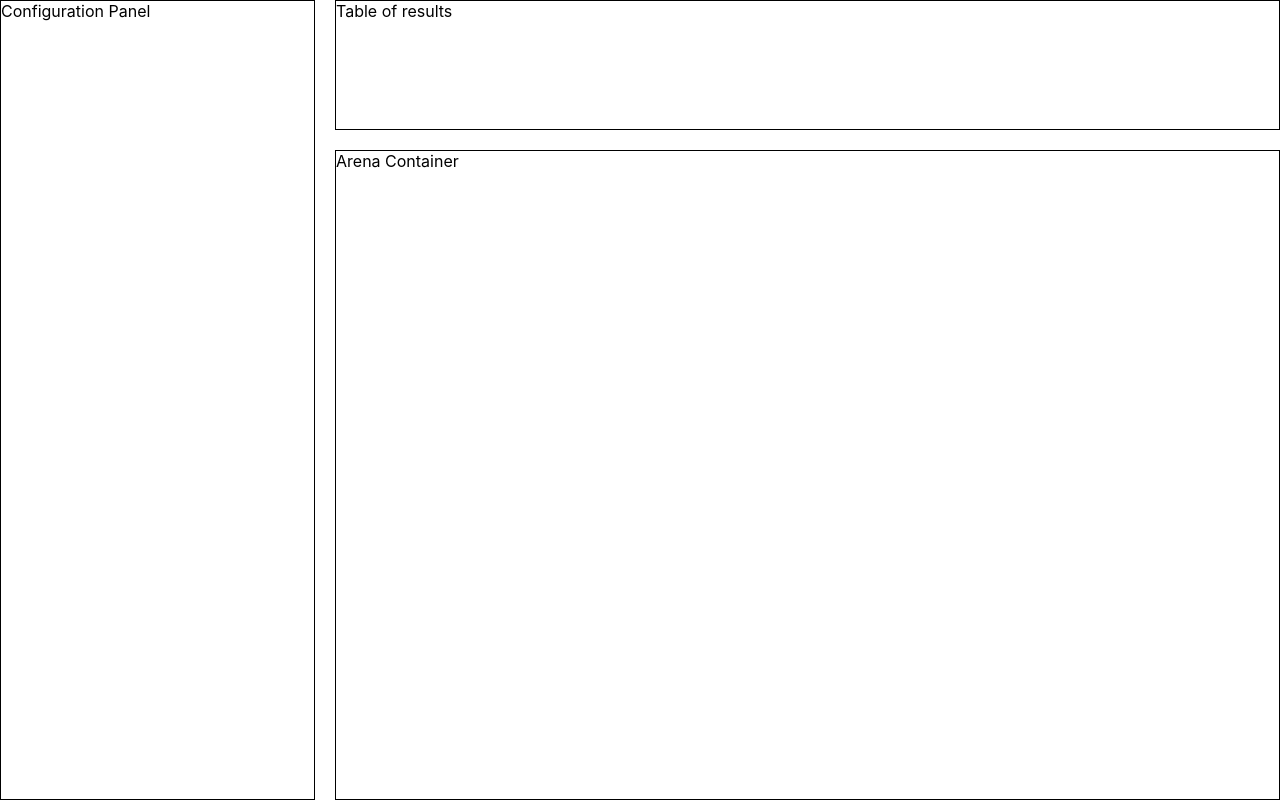
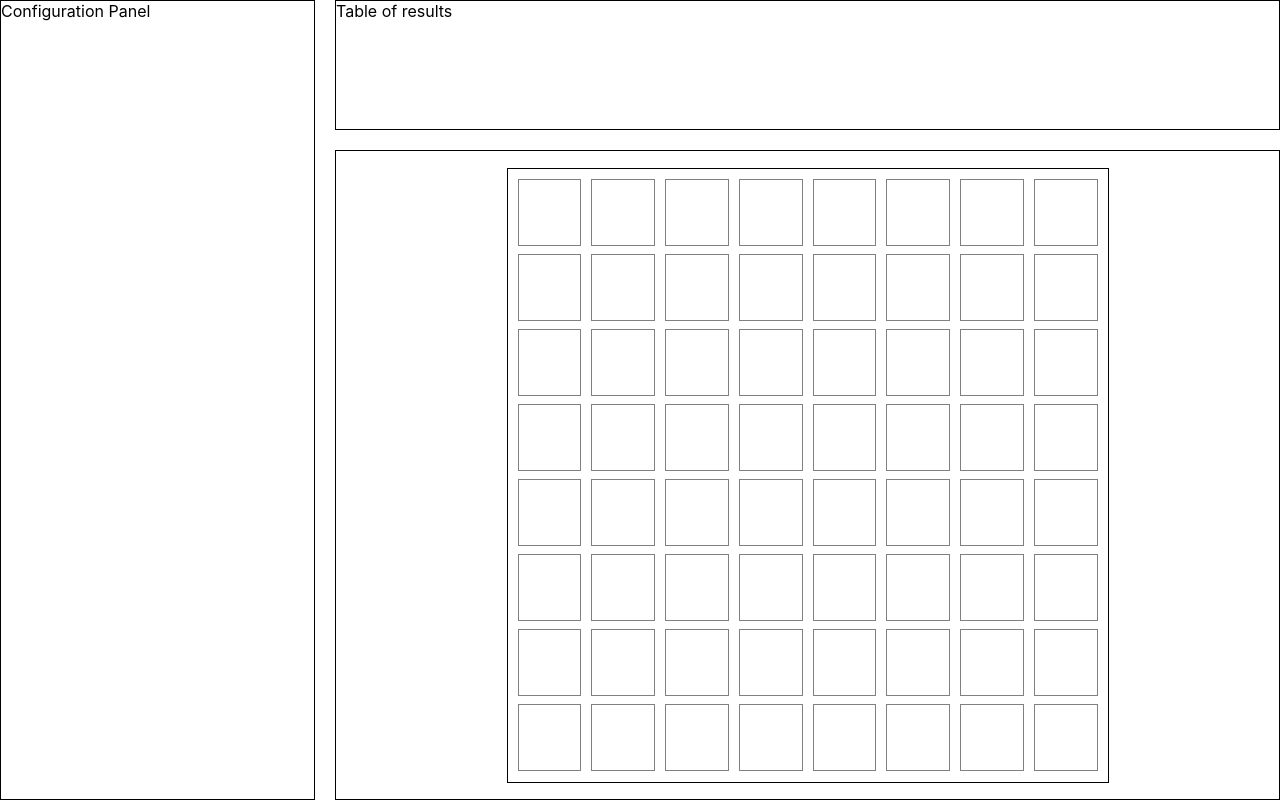
Before and after one commit to chingu-voyages/v44-tier2-team-18, a React (Create React App) app: page /gamepage in a window 1280 px wide. Built offline with nearby package versions, Linux system fonts and the light colour scheme; a web font is replaced by a local one.

Commit message:
feat: Create arena square

```diff
--- /dev/null
+++ b/src/components/Bot/Bot.scss
@@ -0,0 +1,12 @@
+.bot {
+    flex: 33%;
+    height: 100%;
+    border: 1px solid grey;
+    margin: 5px;
+    display: grid;
+    place-items: center;
+    font-size: 30px;
+    font-weight: bolder;
+    color: black;
+    font-family: Arial, Helvetica, sans-serif;
+  }
--- /dev/null
+++ b/src/components/Bot/Bot.tsx
@@ -0,0 +1,18 @@
+import React, { useContext } from 'react';
+import { AppContext } from '../GamePage/GamePageLayout';
+import './Bot.scss'
+
+interface BotProps {
+  columnPosition: number;
+  rowPosition: number;
+}
+
+function Bot({ columnPosition, rowPosition }: BotProps) {
+  const { board } = useContext(AppContext)
+  const bot = board[columnPosition][rowPosition]
+  return (
+    <div className='bot'>{bot}</div>
+  )
+}
+
+export default Bot
--- a/src/components/GamePage/Arena/Arena.scss
+++ b/src/components/GamePage/Arena/Arena.scss
@@ -0,0 +1,22 @@
+.board {
+    width: 600px;
+    height: 600px;
+    border: 1px solid black;
+    padding-bottom: 13px;
+    display: flex;
+    flex-direction: column;
+
+    @media (max-width: 700px) {
+        width: 250px;
+        height: 250px;
+    }
+
+
+    .row {
+        flex: 33%;
+        display: flex;
+        flex-direction: row;
+        margin: 5px;
+      }
+
+  }
--- a/src/components/GamePage/Arena/Arena.tsx
+++ b/src/components/GamePage/Arena/Arena.tsx
@@ -1,8 +1,92 @@
-import './Arena.scss'
+import Bot from '../../Bot/Bot';
+import './Arena.scss';
+import React from 'react';
 
-function Arena() {
-
-    return <div className="arena-container">Arena Container</div>;
+function Arena(): JSX.Element {
+    return (
+        <div className="board">
+            <div className='row'>
+                <Bot columnPosition={0} rowPosition={0} />
+                <Bot columnPosition={1} rowPosition={0} />
+                <Bot columnPosition={2} rowPosition={0} />
+                <Bot columnPosition={3} rowPosition={0} />
+                <Bot columnPosition={4} rowPosition={0} />
+                <Bot columnPosition={5} rowPosition={0} />
+                <Bot columnPosition={6} rowPosition={0} />
+                <Bot columnPosition={7} rowPosition={0} />
+            </div>
+            <div className='row'>
+                <Bot columnPosition={0} rowPosition={0} />
+                <Bot columnPosition={1} rowPosition={1} />
+                <Bot columnPosition={2} rowPosition={1} />
+                <Bot columnPosition={3} rowPosition={1} />
+                <Bot columnPosition={4} rowPosition={1} />
+                <Bot columnPosition={5} rowPosition={1} />
+                <Bot columnPosition={6} rowPosition={1} />
+                <Bot columnPosition={7} rowPosition={1} />
+            </div>
+            <div className='row'>
+                <Bot columnPosition={0} rowPosition={0} />
+                <Bot columnPosition={1} rowPosition={2} />
+                <Bot columnPosition={2} rowPosition={2} />
+                <Bot columnPosition={3} rowPosition={2} />
+                <Bot columnPosition={4} rowPosition={2} />
+                <Bot columnPosition={5} rowPosition={2} />
+                <Bot columnPosition={6} rowPosition={2} />
+                <Bot columnPosition={7} rowPosition={2} />
+            </div>
+            <div className='row'>
+                <Bot columnPosition={0} rowPosition={3} />
+                <Bot columnPosition={1} rowPosition={3} />
+                <Bot columnPosition={2} rowPosition={3} />
+                <Bot columnPosition={3} rowPosition={3} />
+                <Bot columnPosition={4} rowPosition={3} />
+                <Bot columnPosition={5} rowPosition={3} />
+                <Bot columnPosition={6} rowPosition={3} />
+                <Bot columnPosition={7} rowPosition={3} />
+            </div>
+            <div className='row'>
+                <Bot columnPosition={0} rowPosition={4} />
+                <Bot columnPosition={1} rowPosition={4} />
+                <Bot columnPosition={2} rowPosition={4} />
+                <Bot columnPosition={3} rowPosition={4} />
+                <Bot columnPosition={4} rowPosition={4} />
+                <Bot columnPosition={5} rowPosition={4} />
+                <Bot columnPosition={6} rowPosition={4} />
+                <Bot columnPosition={7} rowPosition={4} />
+            </div>
+            <div className='row'>
+                <Bot columnPosition={0} rowPosition={5} />
+                <Bot columnPosition={1} rowPosition={5} />
+                <Bot columnPosition={2} rowPosition={5} />
+                <Bot columnPosition={3} rowPosition={5} />
+                <Bot columnPosition={4} rowPosition={5} />
+                <Bot columnPosition={5} rowPosition={5} />
+                <Bot columnPosition={6} rowPosition={5} />
+                <Bot columnPosition={7} rowPosition={5} />
+            </div>
+            <div className='row'>
+                <Bot columnPosition={0} rowPosition={6} />
+                <Bot columnPosition={1} rowPosition={6} />
+                <Bot columnPosition={2} rowPosition={6} />
+                <Bot columnPosition={3} rowPosition={6} />
+                <Bot columnPosition={4} rowPosition={6} />
+                <Bot columnPosition={5} rowPosition={6} />
+                <Bot columnPosition={6} rowPosition={6} />
+                <Bot columnPosition={7} rowPosition={6} />
+            </div>
+            <div className='row'>
+                <Bot columnPosition={0} rowPosition={7} />
+                <Bot columnPosition={1} rowPosition={7} />
+                <Bot columnPosition={2} rowPosition={7} />
+                <Bot columnPosition={3} rowPosition={7} />
+                <Bot columnPosition={4} rowPosition={7} />
+                <Bot columnPosition={5} rowPosition={7} />
+                <Bot columnPosition={6} rowPosition={7} />
+                <Bot columnPosition={7} rowPosition={7} />
+            </div>
+        </div>
+    )
 }
 
 export default Arena;
--- /dev/null
+++ b/src/components/GamePage/Constant.tsx
@@ -0,0 +1,10 @@
+export const boardDefault = [
+    ['', '', '', '', '', '', '', ''],
+    ['', '', '', '', '', '', '', ''],
+    ['', '', '', '', '', '', '', ''],
+    ['', '', '', '', '', '', '', ''],
+    ['', '', '', '', '', '', '', ''],
+    ['', '', '', '', '', '', '', ''],
+    ['', '', '', '', '', '', '', ''],
+    ['', '', '', '', '', '', '', ''],
+];
--- a/src/components/GamePage/GamePageLayout.scss
+++ b/src/components/GamePage/GamePageLayout.scss
@@ -13,6 +13,9 @@
     }
     .arena-section {
         border: 1px solid black;
+        display: flex;
+        justify-content: center;
+        align-items: center;
     }
     .leadboard-section {
         border: 1px solid black;
--- a/src/components/GamePage/GamePageLayout.tsx
+++ b/src/components/GamePage/GamePageLayout.tsx
@@ -1,11 +1,17 @@
+import React, { useState, createContext } from "react";
 import Arena from "./Arena/Arena";
 import ConfigurationLayout from "./Configuration/ConfigurationLayout";
 import Leadboard from "./Leadboard/Leadboard";
 import './GamePageLayout.scss'
+import { boardDefault } from "./Constant";
 
-function GamePageLayout() {
+export const AppContext = createContext<any>({});
+
+function GamePageLayout(): JSX.Element {
+    const [board, setBoard] = useState(boardDefault);
     return (
         <div className="layout-container">
+            <AppContext.Provider value={{ board, setBoard }}>
                 <div className="configuraion-section">
                     <ConfigurationLayout />
                 </div>
@@ -15,6 +21,7 @@ function GamePageLayout() {
                 <div className="arena-section">
                     <Arena />
                 </div>
+            </AppContext.Provider>
         </div>
     )
 }
```
Lines whose indentation alone changed are shown as unchanged.
